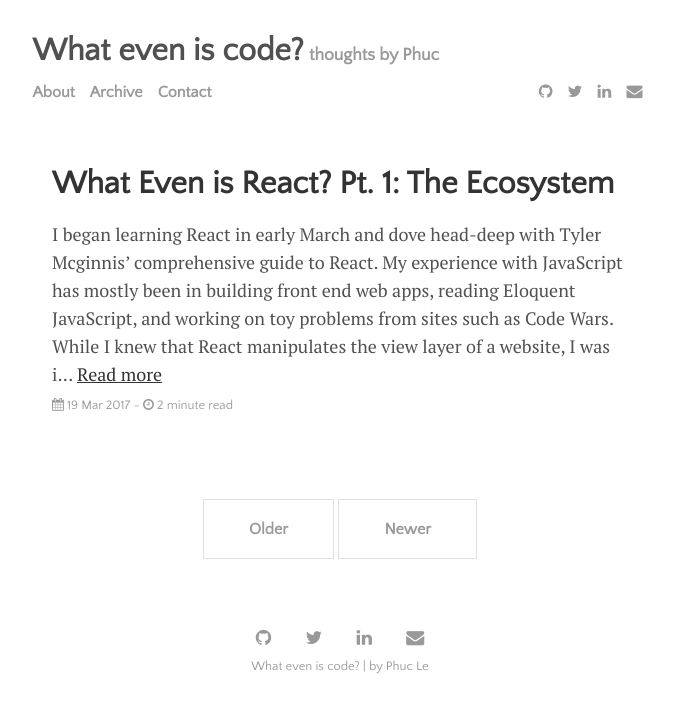
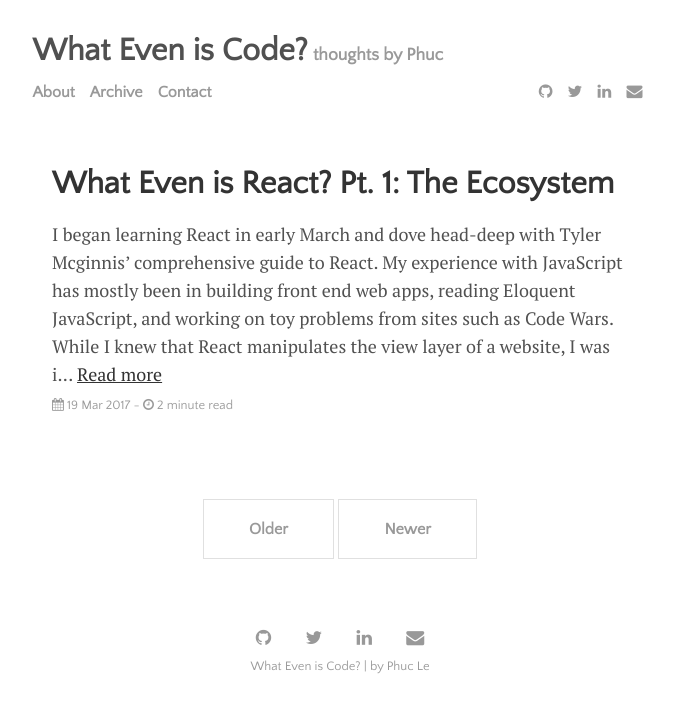
Before and after one commit to phuchle/blog, a Jekyll site: the page built from index.html, in a window 1280 px wide. Shown: the top 713 px of the page, without its empty margins (300-974 px from the left). Built offline with Jekyll 4.4.1, drawn with Linux system fonts in a browser that asks for light colours; nearby versions of some CDN libraries; the list of posts is cut into pages by our own code.

```diff
--- a/_config.yml
+++ b/_config.yml
@@ -1,5 +1,5 @@
 # Site Settings
-title:               What even is code?
+title:               What Even is Code?
 tagline:             thoughts by Phuc
 description:
 baseurl:            #"/Lagrange"
```
